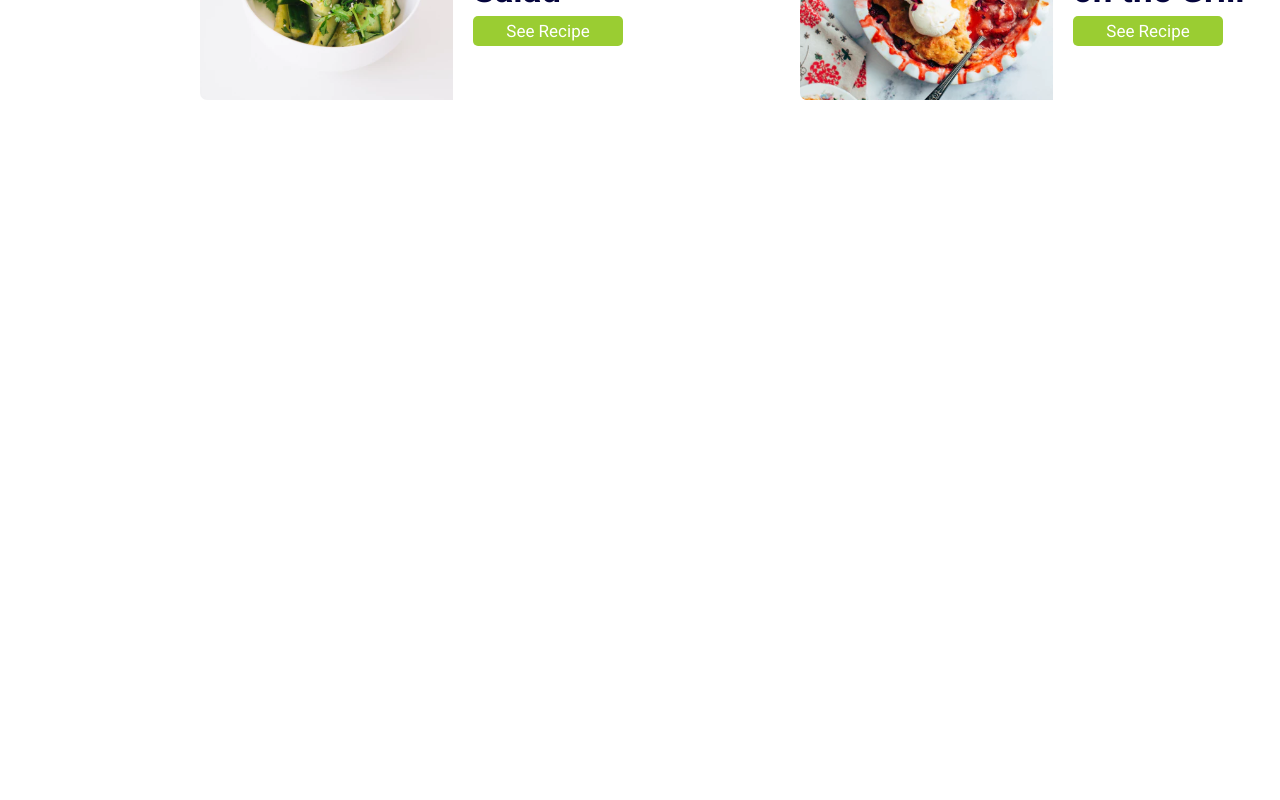
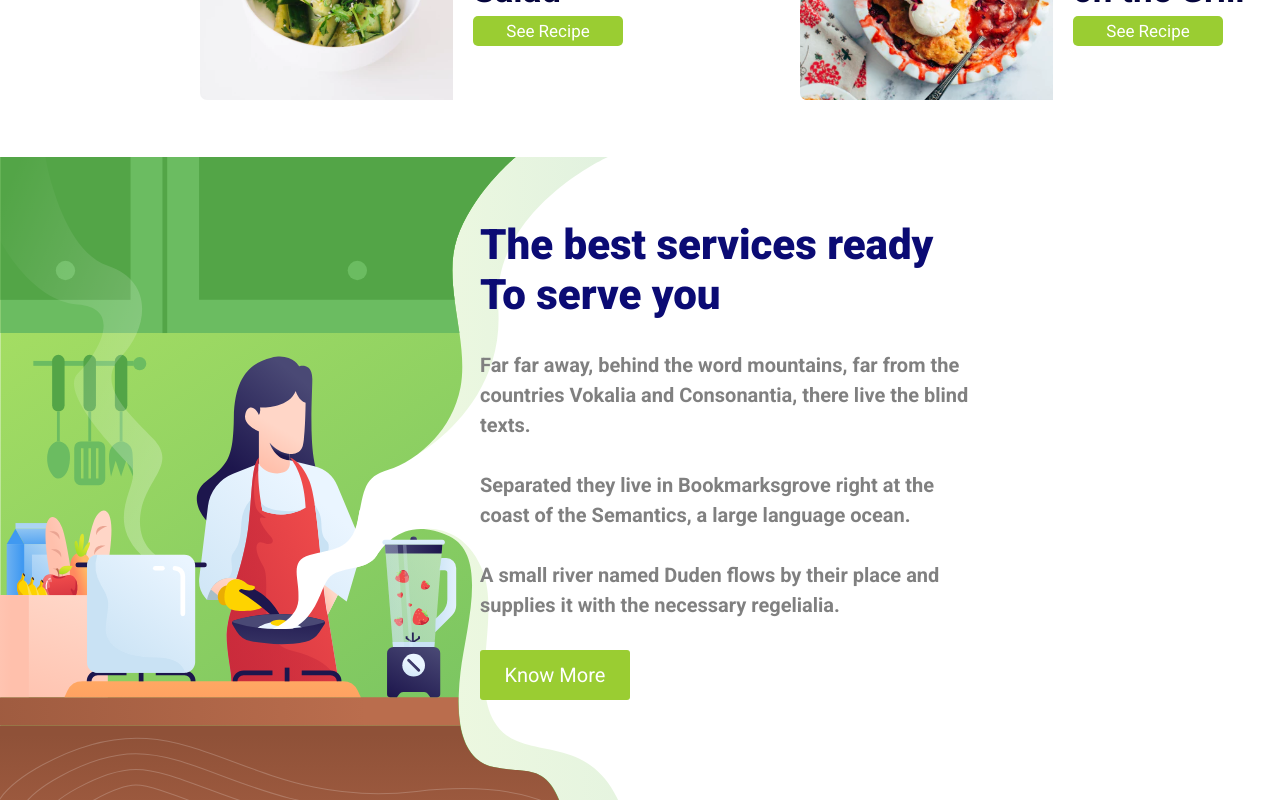
Before and after one commit to Gui1703/Healthy-Food, a React (Vite) app: page / in a window 1280 px wide. Shown: the part 1340-2140 px from the top of the page. Before the commit the page ends 1460 px from the top, so only its background shows below. Built offline with nearby package versions, Linux system fonts and the light colour scheme.

Commit message:
refactor: import blog in home screen

```diff
--- a/src/components/CardBlog/styles.scss
+++ b/src/components/CardBlog/styles.scss
@@ -21,6 +21,7 @@
     }
   }
 
+
   .bottom {
     display: flex;
     flex-direction: column;
@@ -37,6 +38,12 @@
     font-weight: 700;
     margin-top: 10px;
   }
+}
+
+.container-card-blog:hover {
+  opacity: 0.8;
+  transform: translateY(-10px);
+  cursor: pointer;
 }
 
 @media (max-width: 640px) {
--- a/src/views/Blog/index.jsx
+++ b/src/views/Blog/index.jsx
@@ -1,4 +1,3 @@
-import UpBar from "../../components/UpBar";
 import Card1 from "../../components/ComponentCard/Card1";
 import Card2 from "../../components/ComponentCard/Card2";
 import Card3 from "../../components/ComponentCard/Card3";
@@ -10,8 +9,8 @@ import Carousel from "react-elastic-carousel";
 function Healthy() {
   return (
     <>
-      <UpBar />
       <div className="container-blog">
+        <div>
           <h1 className="title-blog">The best services ready To serve you</h1>
           <p className="description-blog">
             Far far away, behind the word mountains, far from the countries
@@ -28,6 +27,7 @@ function Healthy() {
           <button className="button-blog" type="button">
             <a href="#our-blog">Know More</a>
           </button>
+        </div>
       </div>
 
       <div className="blog">
--- a/src/views/Blog/styles.scss
+++ b/src/views/Blog/styles.scss
@@ -76,6 +76,7 @@
       line-height: 40px;
       font-size: 30px;
     }
+  }
 
   .description-blog {
     display: flex;
@@ -102,7 +103,6 @@
       text-decoration: none;
       color: #ffffff;
       font-size: 20px;
-      }
     }
   }
 }
--- a/src/views/Healthy/index.jsx
+++ b/src/views/Healthy/index.jsx
@@ -2,6 +2,7 @@ import React from "react";
 import UpBar from "../../components/UpBar";
 import CardFood from "../../components/CardFood";
 import "./styles.scss";
+import Blog from "../Blog";
 
 import Food1 from "../../assets/Images/food-1.svg";
 import Food2 from "../../assets/Images/food-2.svg";
@@ -27,7 +28,9 @@ function Healthy() {
       </div>
 
       <div className="container-best">
-        <h2 id="our-best" className="title-best">Our Best Recipes</h2>
+        <h2 id="our-best" className="title-best">
+          Our Best Recipes
+        </h2>
         <p className="paragraph-one">
           Far far away, behind the word mountains, far from the countries
         </p>
@@ -45,6 +48,8 @@ function Healthy() {
           <CardFood image={Food4} description="Cherry Cobbler on the Grill" />
         </div>
       </div>
+
+      <Blog />
     </>
   );
 }
```
Lines whose indentation alone changed are shown as unchanged.
